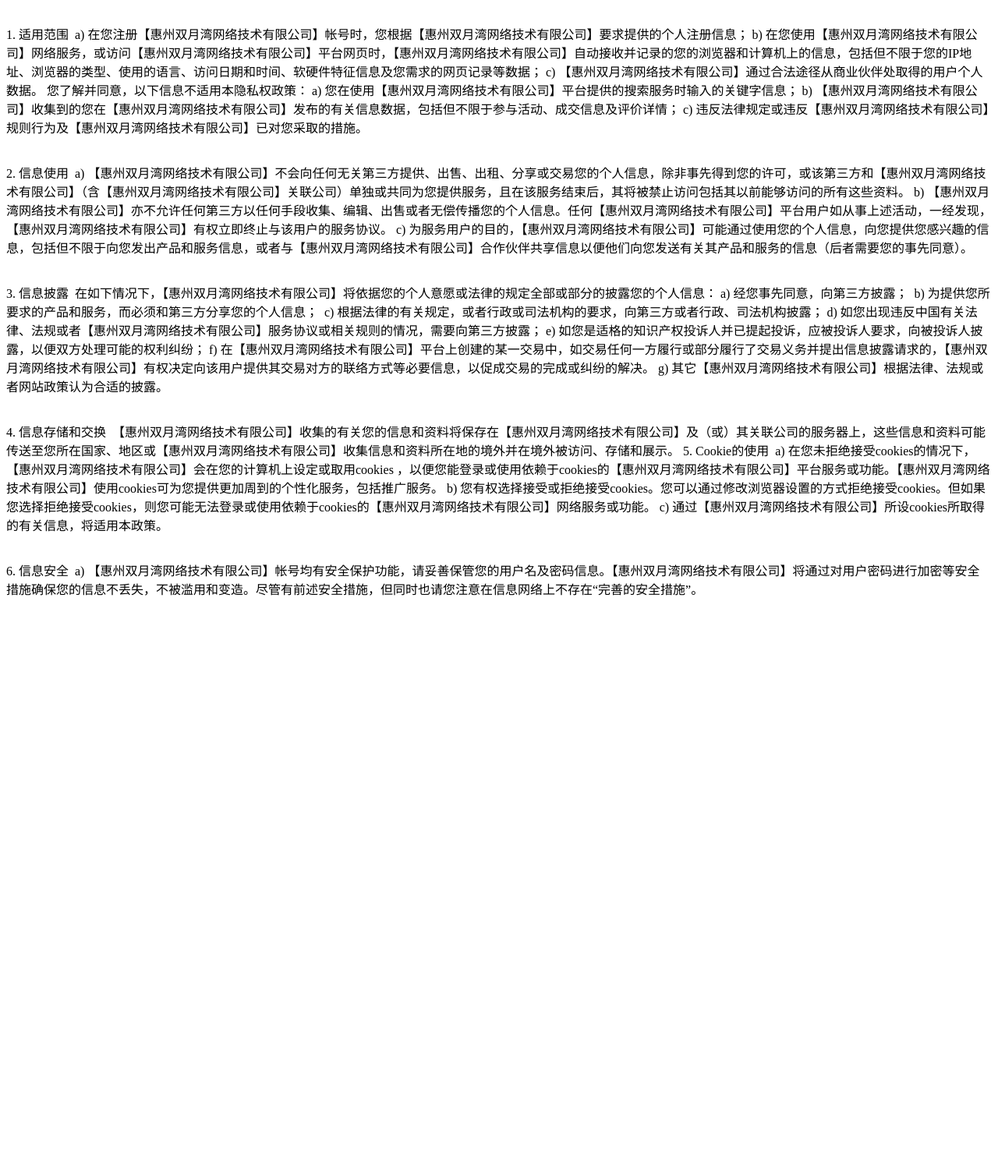
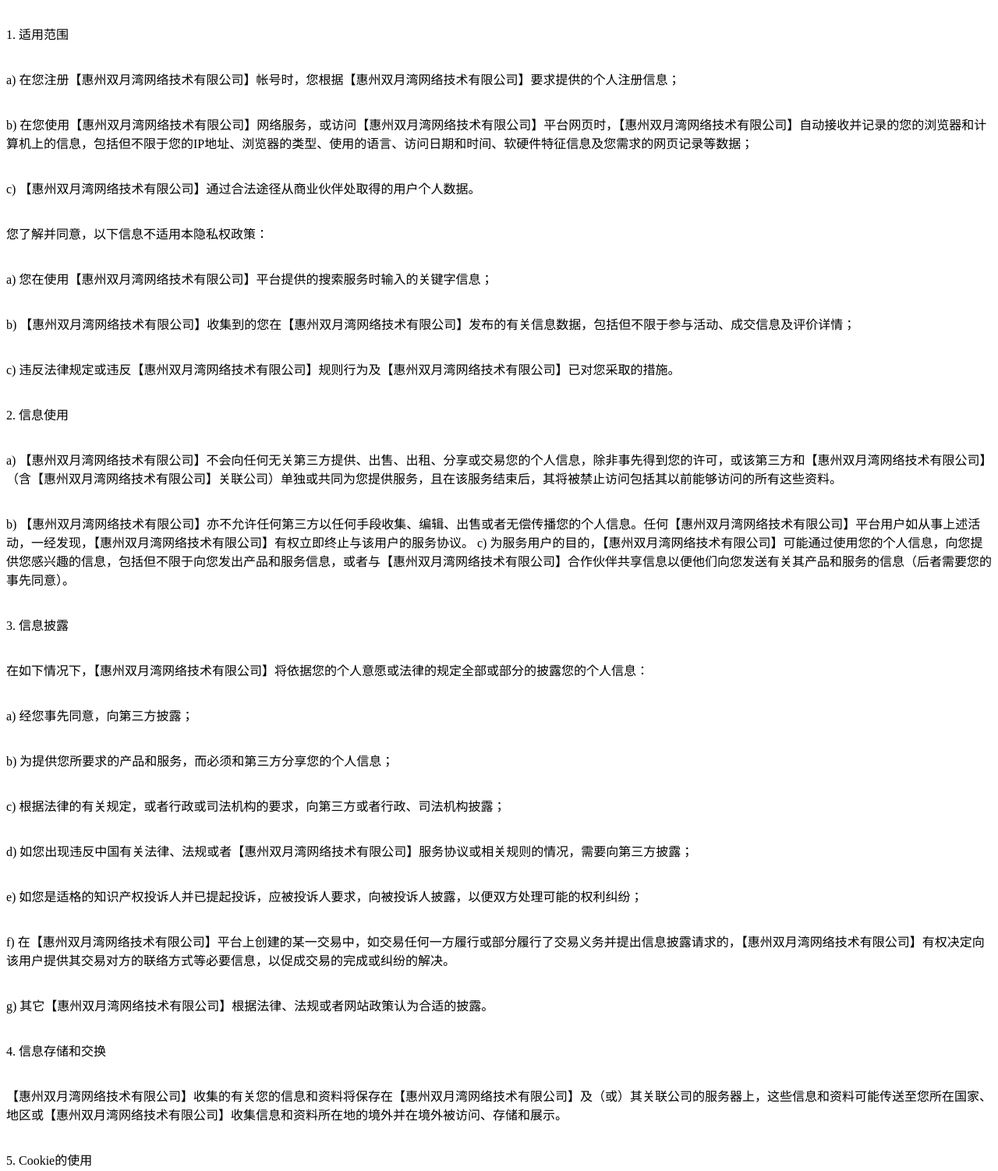
Before and after one commit to test356/jiasuqi, a plain HTML site: page agreement.html in a window 1280 px wide. Shown: the part 181-1683 px from the top of the page at 78% size. Before the commit the page ends 964 px from the top, so only its background shows below. Drawn offline with Linux system fonts and the light colour scheme.

Commit message:
no message

```diff
--- a/agreement.html
+++ b/agreement.html
@@ -9,69 +9,62 @@
 
 <h3>用户隐私协议</h3>
 <p><br />
-    【惠州双月湾网络技术有限公司】尊重并保护所有使用服务用户的个人隐私权。为了给您提供更准确、更有个性化的服务，【惠州双月湾网络技术有限公司】会按照本隐私权政策的规定使用和披露您的个人信息。但【惠州双月湾网络技术有限公司】将以高度的勤勉、审慎义务对待这些信息。除本隐私权政策另有规定外，在未征得您事先许可的情况下，【惠州双月湾网络技术有限公司】不会将这些信息对外披露或向第三方提供。【惠州双月湾网络技术有限公司】会不时更新本隐私权政策。您在同意【惠州双月湾网络技术有限公司】服务使用协议之时，即视为您已经同意本隐私权政策全部内容。本隐私权政策属于【惠州双月湾网络技术有限公司】服务使用协议不可分割的一部分。
-
+【惠州双月湾网络技术有限公司】尊重并保护所有使用服务用户的个人隐私权。为了给您提供更准确、更有个性化的服务，【惠州双月湾网络技术有限公司】会按照本隐私权政策的规定使用和披露您的个人信息。但【惠州双月湾网络技术有限公司】将以高度的勤勉、审慎义务对待这些信息。除本隐私权政策另有规定外，在未征得您事先许可的情况下，【惠州双月湾网络技术有限公司】不会将这些信息对外披露或向第三方提供。【惠州双月湾网络技术有限公司】会不时更新本隐私权政策。您在同意【惠州双月湾网络技术有限公司】服务使用协议之时，即视为您已经同意本隐私权政策全部内容。本隐私权政策属于【惠州双月湾网络技术有限公司】服务使用协议不可分割的一部分。
 <p><br />
 1. 适用范围
-
+<p><br />
 a) 在您注册【惠州双月湾网络技术有限公司】帐号时，您根据【惠州双月湾网络技术有限公司】要求提供的个人注册信息；
-
+<p><br />
 b) 在您使用【惠州双月湾网络技术有限公司】网络服务，或访问【惠州双月湾网络技术有限公司】平台网页时，【惠州双月湾网络技术有限公司】自动接收并记录的您的浏览器和计算机上的信息，包括但不限于您的IP地址、浏览器的类型、使用的语言、访问日期和时间、软硬件特征信息及您需求的网页记录等数据；
-
+<p><br />
 c) 【惠州双月湾网络技术有限公司】通过合法途径从商业伙伴处取得的用户个人数据。
-
+<p><br />
 您了解并同意，以下信息不适用本隐私权政策：
-
+<p><br />
 a) 您在使用【惠州双月湾网络技术有限公司】平台提供的搜索服务时输入的关键字信息；
-
+<p><br />
 b) 【惠州双月湾网络技术有限公司】收集到的您在【惠州双月湾网络技术有限公司】发布的有关信息数据，包括但不限于参与活动、成交信息及评价详情；
-
+<p><br />
 c) 违反法律规定或违反【惠州双月湾网络技术有限公司】规则行为及【惠州双月湾网络技术有限公司】已对您采取的措施。
-
 <p><br />
 2. 信息使用
-
+<p><br />
 a) 【惠州双月湾网络技术有限公司】不会向任何无关第三方提供、出售、出租、分享或交易您的个人信息，除非事先得到您的许可，或该第三方和【惠州双月湾网络技术有限公司】（含【惠州双月湾网络技术有限公司】关联公司）单独或共同为您提供服务，且在该服务结束后，其将被禁止访问包括其以前能够访问的所有这些资料。
-
+<p><br />
 b) 【惠州双月湾网络技术有限公司】亦不允许任何第三方以任何手段收集、编辑、出售或者无偿传播您的个人信息。任何【惠州双月湾网络技术有限公司】平台用户如从事上述活动，一经发现，【惠州双月湾网络技术有限公司】有权立即终止与该用户的服务协议。
 
 c) 为服务用户的目的，【惠州双月湾网络技术有限公司】可能通过使用您的个人信息，向您提供您感兴趣的信息，包括但不限于向您发出产品和服务信息，或者与【惠州双月湾网络技术有限公司】合作伙伴共享信息以便他们向您发送有关其产品和服务的信息（后者需要您的事先同意）。
-
 <p><br />
 3. 信息披露
-
+<p><br />
 在如下情况下，【惠州双月湾网络技术有限公司】将依据您的个人意愿或法律的规定全部或部分的披露您的个人信息：
-
+<p><br />
 a) 经您事先同意，向第三方披露；
-
+<p><br />
 b) 为提供您所要求的产品和服务，而必须和第三方分享您的个人信息；
-
+<p><br />
 c) 根据法律的有关规定，或者行政或司法机构的要求，向第三方或者行政、司法机构披露；
-
+<p><br />
 d) 如您出现违反中国有关法律、法规或者【惠州双月湾网络技术有限公司】服务协议或相关规则的情况，需要向第三方披露；
-
+<p><br />
 e) 如您是适格的知识产权投诉人并已提起投诉，应被投诉人要求，向被投诉人披露，以便双方处理可能的权利纠纷；
-
+<p><br />
 f) 在【惠州双月湾网络技术有限公司】平台上创建的某一交易中，如交易任何一方履行或部分履行了交易义务并提出信息披露请求的，【惠州双月湾网络技术有限公司】有权决定向该用户提供其交易对方的联络方式等必要信息，以促成交易的完成或纠纷的解决。
-
+<p><br />
 g) 其它【惠州双月湾网络技术有限公司】根据法律、法规或者网站政策认为合适的披露。
-
 <p><br />
 4. 信息存储和交换
-
+<p><br />
 【惠州双月湾网络技术有限公司】收集的有关您的信息和资料将保存在【惠州双月湾网络技术有限公司】及（或）其关联公司的服务器上，这些信息和资料可能传送至您所在国家、地区或【惠州双月湾网络技术有限公司】收集信息和资料所在地的境外并在境外被访问、存储和展示。
-
+<p><br />
 5. Cookie的使用
-
-a) 在您未拒绝接受cookies的情况下，【惠州双月湾网络技术有限公司】会在您的计算机上设定或取用cookies
-
-，以便您能登录或使用依赖于cookies的【惠州双月湾网络技术有限公司】平台服务或功能。【惠州双月湾网络技术有限公司】使用cookies可为您提供更加周到的个性化服务，包括推广服务。 b) 您有权选择接受或拒绝接受cookies。您可以通过修改浏览器设置的方式拒绝接受cookies。但如果您选择拒绝接受cookies，则您可能无法登录或使用依赖于cookies的【惠州双月湾网络技术有限公司】网络服务或功能。
-
+<p><br />
+a) 在您未拒绝接受cookies的情况下，【惠州双月湾网络技术有限公司】会在您的计算机上设定或取用cookies，以便您能登录或使用依赖于cookies的【惠州双月湾网络技术有限公司】平台服务或功能。【惠州双月湾网络技术有限公司】使用cookies可为您提供更加周到的个性化服务，包括推广服务。 b) 您有权选择接受或拒绝接受cookies。您可以通过修改浏览器设置的方式拒绝接受cookies。但如果您选择拒绝接受cookies，则您可能无法登录或使用依赖于cookies的【惠州双月湾网络技术有限公司】网络服务或功能。
+<p><br />
 c) 通过【惠州双月湾网络技术有限公司】所设cookies所取得的有关信息，将适用本政策。
-
 <p><br />
 6. 信息安全
-
+<p><br />
 a) 【惠州双月湾网络技术有限公司】帐号均有安全保护功能，请妥善保管您的用户名及密码信息。【惠州双月湾网络技术有限公司】将通过对用户密码进行加密等安全措施确保您的信息不丢失，不被滥用和变造。尽管有前述安全措施，但同时也请您注意在信息网络上不存在“完善的安全措施”。
 </p>
 </body>
```
